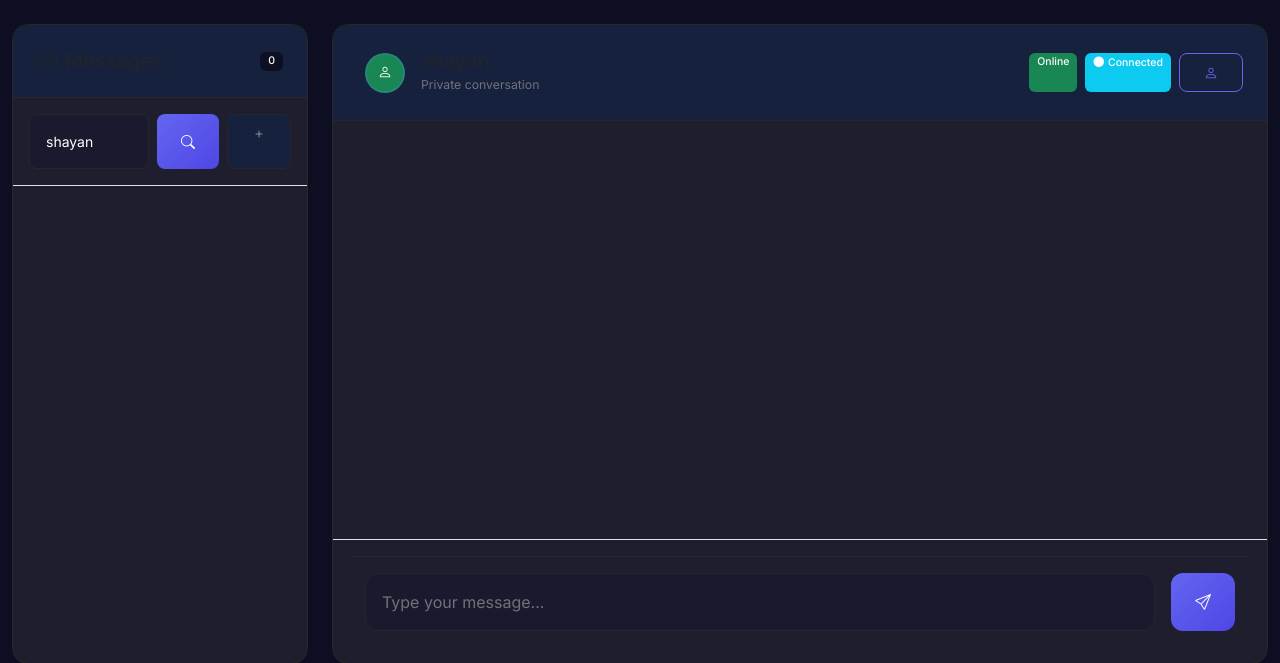
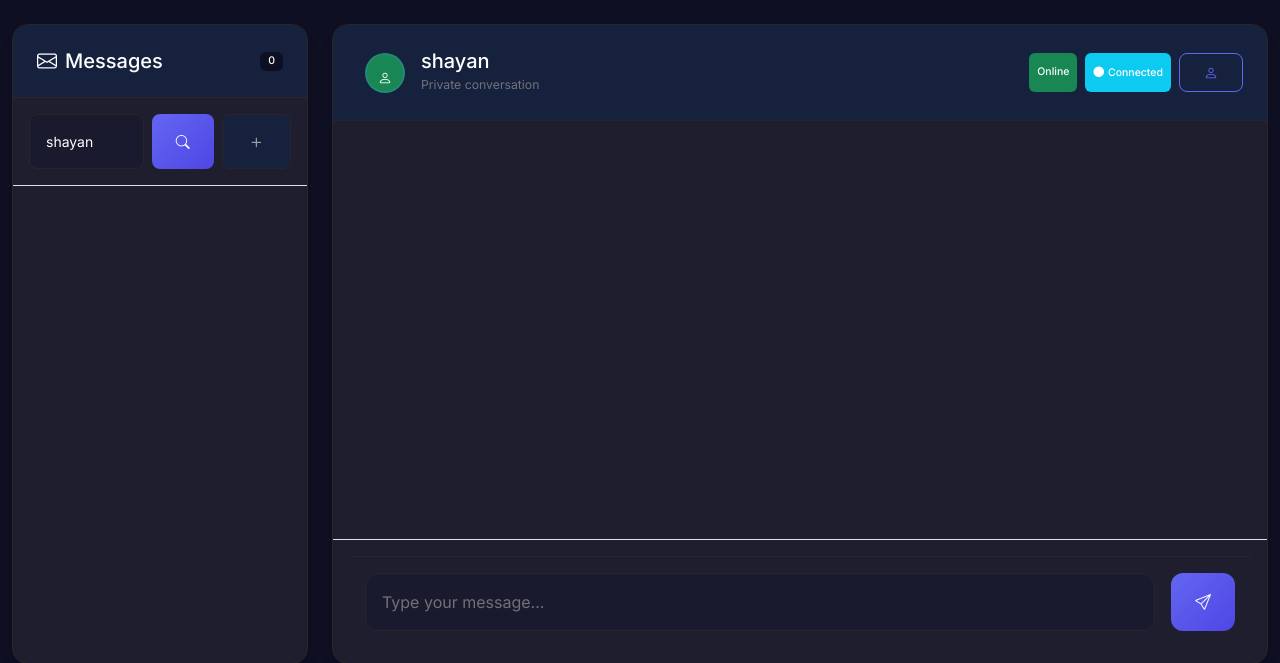
Before and after one commit to Nullin-offical/ChatRoom, a Flask app: page /pm/shayan in a window 1280 px wide. Shown: the part 81-744 px from the top of the page. Run offline with Flask 3, Linux system fonts and the light colour scheme; the visitor is signed in with stand-in values (Sample User, id 1); data comes from the database, SQL or seed files in the repository; some libraries are stand-ins or nearby versions.

Commit message:
Change some detail

```diff
--- a/frontend/templates/chat.html
+++ b/frontend/templates/chat.html
@@ -157,7 +157,7 @@
 </template>
 
 <style>
-    .mb-3{
+    .mb-3,.mb-0{
         color: var(--text-primary);
     }
 /* Custom styles for chat room specific elements */
--- a/frontend/templates/pm.html
+++ b/frontend/templates/pm.html
@@ -152,6 +152,9 @@
 </template>
 
 <style>
+    .mb-0{
+        color: var(--text-primary);
+    }
 /* Custom styles for PM specific elements */
 .chat-item {
     border: none;
@@ -217,6 +220,13 @@
         max-width: 150px;
     }
 }
+    .bg-success ,.bg-info{
+        padding-top: 6.5%;
+    }
+    .btn-plus{
+        padding-top: 0.8rem;
+        font-size: 1.2rem;
+    }
 </style>
 
 {% if target_username %}
```
